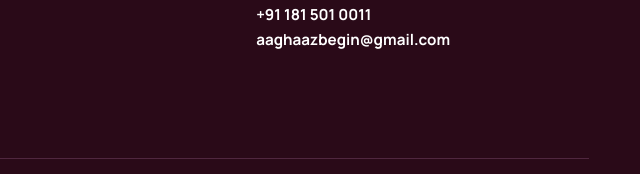
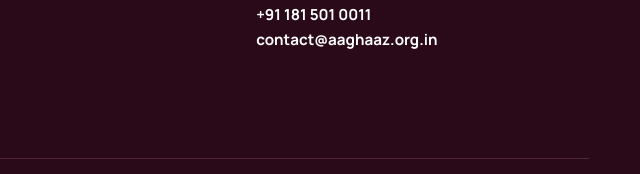
Before and after one commit to shinchan1907/aaghaaz-website, a plain HTML site: page get-involved.html in a window 1280 px wide. Shown: the part 2616-2790 px from the top of the page, 640-1280 px from the left. Drawn offline with Linux system fonts and the light colour scheme.

Commit message:
Change contact email to contact@aaghaaz.org.in

```diff
--- a/get-involved.html
+++ b/get-involved.html
@@ -29,7 +29,7 @@
       <a href="programs.html">Programs</a>
       <a href="get-involved.html" class="active" aria-current="page">Get Involved</a>
       <a href="contact.html">Contact</a>
-      <a class="btn btn-pink btn-sm nav-cta" href="mailto:aaghaazbegin@gmail.com?subject=Donation%20for%20Aaghaaz%20%E2%80%93%20A%20Beginning">Donate</a>
+      <a class="btn btn-pink btn-sm nav-cta" href="mailto:contact@aaghaaz.org.in?subject=Donation%20for%20Aaghaaz%20%E2%80%93%20A%20Beginning">Donate</a>
     </nav>
     <button class="burger" id="burger" aria-label="Open menu" aria-expanded="false" aria-controls="navLinks">
       <span></span><span></span><span></span>
@@ -59,7 +59,7 @@
         <div class="involve-body">
           <h3>Volunteer</h3>
           <p>Share your time, skills or ideas with our team. Your advice and guidance can change someone&rsquo;s life — join us in making the world a place where women are free to make their own choices.</p>
-          <a class="btn btn-dark magnet" href="mailto:aaghaazbegin@gmail.com?subject=Volunteering%20with%20Aaghaaz%20%E2%80%93%20A%20Beginning">Become a volunteer</a>
+          <a class="btn btn-dark magnet" href="mailto:contact@aaghaaz.org.in?subject=Volunteering%20with%20Aaghaaz%20%E2%80%93%20A%20Beginning">Become a volunteer</a>
         </div>
       </article>
       <article class="involve-card reveal" style="--d:.14s">
@@ -67,7 +67,7 @@
         <div class="involve-body">
           <h3>Donate</h3>
           <p>Help under-privileged women become financially independent. Every contribution keeps the classrooms running and the boutique&rsquo;s machines humming.</p>
-          <a class="btn btn-pink magnet" href="mailto:aaghaazbegin@gmail.com?subject=Donation%20for%20Aaghaaz%20%E2%80%93%20A%20Beginning">Donate now</a>
+          <a class="btn btn-pink magnet" href="mailto:contact@aaghaaz.org.in?subject=Donation%20for%20Aaghaaz%20%E2%80%93%20A%20Beginning">Donate now</a>
         </div>
       </article>
     </div>
@@ -82,12 +82,12 @@
         <h3>Spread the word</h3>
         <p>Follow and share our Facebook page — every new follower is a new window into our world.</p>
       </a>
-      <a class="way reveal" style="--d:.12s" href="mailto:aaghaazbegin@gmail.com?subject=Sharing%20expertise%20with%20Aaghaaz">
+      <a class="way reveal" style="--d:.12s" href="mailto:contact@aaghaaz.org.in?subject=Sharing%20expertise%20with%20Aaghaaz">
         <span class="way-icon"><svg width="22" height="22" viewBox="0 0 24 24" fill="none" stroke="currentColor" stroke-width="2" stroke-linecap="round" stroke-linejoin="round"><path d="M12 20h9"/><path d="M16.5 3.5a2.1 2.1 0 0 1 3 3L7 19l-4 1 1-4Z"/></svg></span>
         <h3>Share your expertise</h3>
         <p>Your advice and ideas are appreciated — a workshop, a skill, or guidance can change someone&rsquo;s life.</p>
       </a>
-      <a class="way reveal" style="--d:.24s" href="mailto:aaghaazbegin@gmail.com?subject=Partnering%20with%20Aaghaaz">
+      <a class="way reveal" style="--d:.24s" href="mailto:contact@aaghaaz.org.in?subject=Partnering%20with%20Aaghaaz">
         <span class="way-icon"><svg width="22" height="22" viewBox="0 0 24 24" fill="none" stroke="currentColor" stroke-width="2" stroke-linecap="round" stroke-linejoin="round"><path d="M17 21v-2a4 4 0 0 0-4-4H5a4 4 0 0 0-4 4v2"/><circle cx="9" cy="7" r="4"/><path d="M23 21v-2a4 4 0 0 0-3-3.9M16 3.1a4 4 0 0 1 0 7.8"/></svg></span>
         <h3>Partner with us</h3>
         <p>Organisations and community groups — let&rsquo;s create opportunities for our women, together.</p>
@@ -114,7 +114,7 @@
     </nav>
     <div class="footer-contact">
       <p>96, Guru Ravidass Nagar, Jalandhar,<br>Punjab 144003, India</p>
-      <p><a href="tel:+911815010011">+91 181 501 0011</a><br><a href="mailto:aaghaazbegin@gmail.com">aaghaazbegin@gmail.com</a></p>
+      <p><a href="tel:+911815010011">+91 181 501 0011</a><br><a href="mailto:contact@aaghaaz.org.in">contact@aaghaaz.org.in</a></p>
     </div>
   </div>
   <div class="wrap footer-base">
--- a/js/main.js
+++ b/js/main.js
@@ -52,7 +52,7 @@
       if (!ok) return;
       var subject = encodeURIComponent("Website enquiry from " + name);
       var body = encodeURIComponent(message + "\n\n— " + name + " (" + email + ")");
-      window.location.href = "mailto:aaghaazbegin@gmail.com?subject=" + subject + "&body=" + body;
+      window.location.href = "mailto:contact@aaghaaz.org.in?subject=" + subject + "&body=" + body;
     });
   }
 })();
```
Also changed, not shown: about.html (+2 -2 lines), contact.html (+4 -4 lines), index.html (+4 -4 lines), programs.html (+2 -2 lines), README.md.
